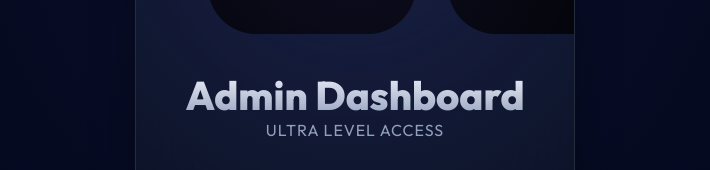
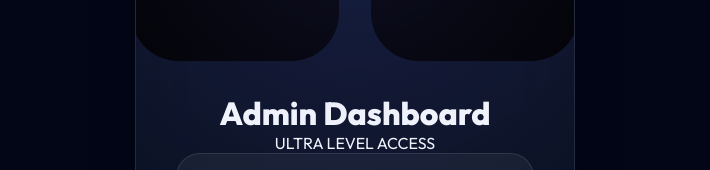
Before and after one commit to shivparvati9912-lab/Rijantube5, a plain HTML site: page index.html in a window 1280 px wide. Shown: the part 493-663 px from the top of the page, without its empty margins (285-995 px from the left). Drawn offline with Linux system fonts and the light colour scheme; no server answers.

Commit message:
Add files via upload

```diff
--- a/index.html
+++ b/index.html
@@ -16,10 +16,8 @@
         <div class="login-box glass-card">
             <div class="glow-effect"></div>
             <img src="app.png" alt="Rijantube Logo" class="login-logo">
-            <h1
-                style="font-size: 2.5rem; background: linear-gradient(to bottom, #fff, #94a3b8); -webkit-background-clip: text; background-clip: text; -webkit-text-fill-color: transparent;">
-                Admin Dashboard</h1>
-            <p style="color: var(--text-dim); margin-bottom: 2.5rem; letter-spacing: 1px;">ULTRA LEVEL ACCESS</p>
+            <h1 class="gradient-text">Admin Dashboard</h1>
+            <p class="subtitle">ULTRA LEVEL ACCESS</p>
             <button id="google-login-btn" class="google-btn">
                 <i class="fab fa-google" style="color: #4285F4;"></i>
                 <span>Sign in with Google</span>
--- a/style.css
+++ b/style.css
@@ -1,12 +1,16 @@
 :root {
     --primary: #6366f1;
     --primary-glow: rgba(99, 102, 241, 0.5);
+    --primary-dark: #4f46e5;
     --secondary: #a855f7;
     --accent: #ec4899;
     --bg-deep: #020617;
+    --bg-dark: #0f172a;
     --bg-surface: rgba(15, 23, 42, 0.8);
+    --card-bg: rgba(30, 41, 59, 0.5);
     --glass-border: rgba(255, 255, 255, 0.1);
     --text-white: #f8fafc;
+    --text-main: #f1f5f9;
     --text-dim: #94a3b8;
     --danger: #ef4444;
     --success: #10b981;
@@ -194,18 +198,12 @@ body::before {
 .overlay {
     position: fixed;
     inset: 0;
-    background: var(--bg-dark);
+    background: var(--bg-deep);
     display: flex;
     justify-content: center;
     align-items: center;
-    z-index: 1000;
-}
-
-.login-card {
-    text-align: center;
-    padding: 2rem;
-    width: 100%;
-    max-width: 350px;
+    z-index: 5000;
+    padding: 20px;
 }
 
 .login-box {
@@ -214,13 +212,16 @@ body::before {
     border: 1px solid var(--glass-border);
     padding: 60px 40px;
     border-radius: 40px;
-    width: 90%;
+    width: 100%;
     max-width: 440px;
     text-align: center;
     box-shadow: 0 25px 50px -12px rgba(0, 0, 0, 0.5);
     animation: fadeInScale 0.8s cubic-bezier(0.16, 1, 0.3, 1);
     position: relative;
     overflow: hidden;
+    display: flex;
+    flex-direction: column;
+    align-items: center;
 }
 
 .glow-effect {
```
